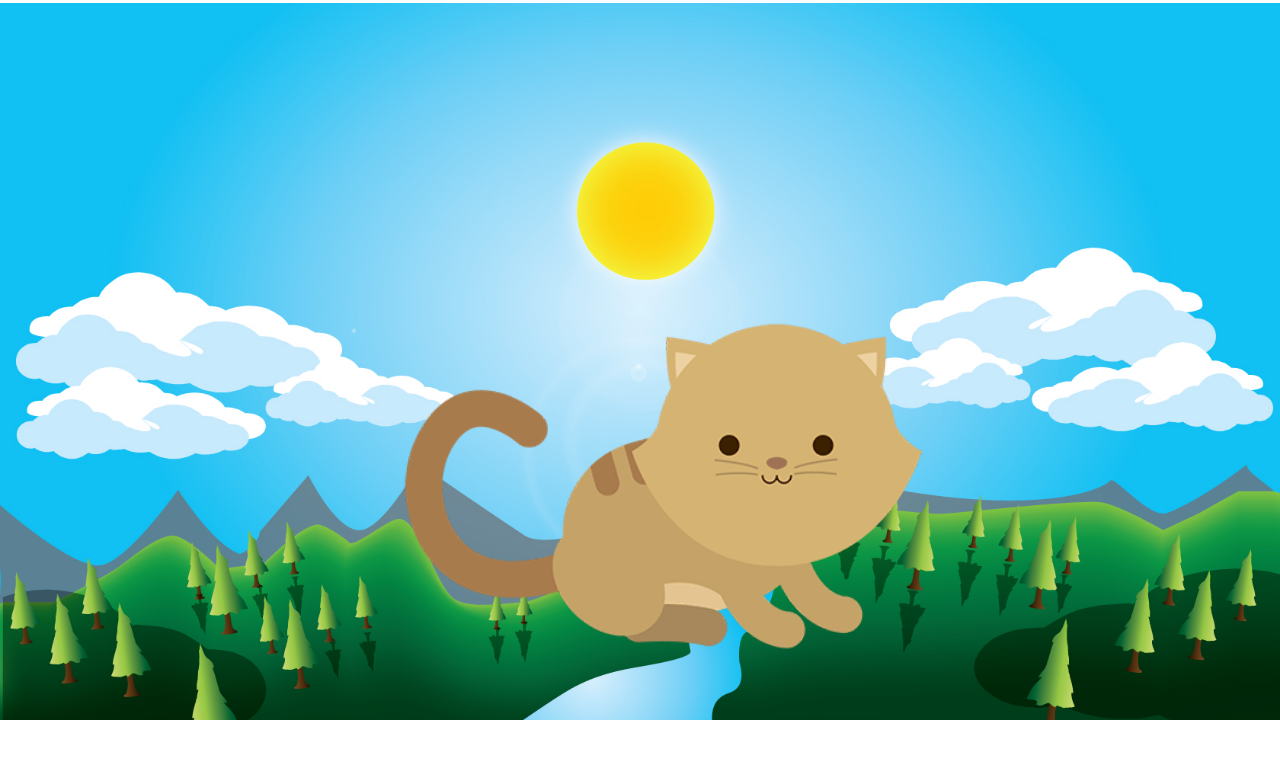
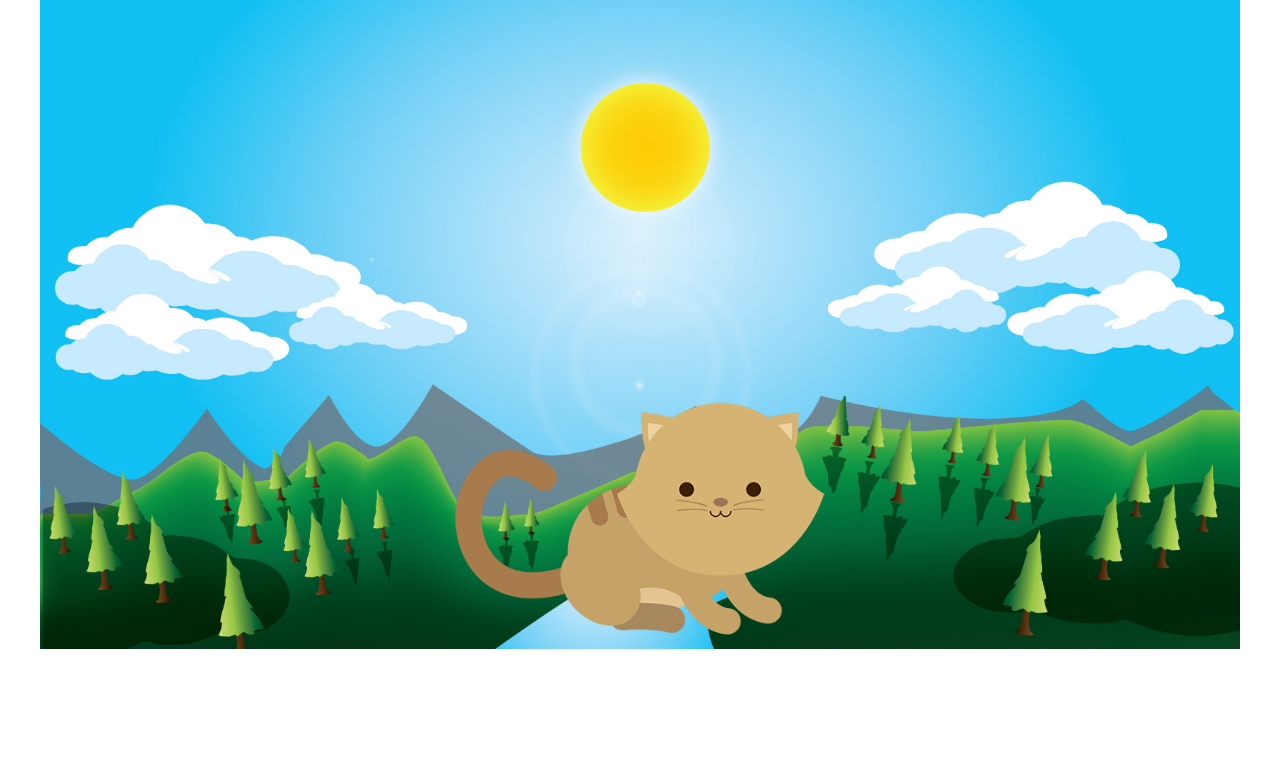
Before and after one commit to alejandraHoces/Reto-kitten, a plain HTML site: page index.html in a window 1280 px wide. Drawn offline with Linux system fonts and the light colour scheme.

Commit message:
Añadiendo estilo de grid final

```diff
--- a/css/main.css
+++ b/css/main.css
@@ -7,20 +7,29 @@
 /*first-mobile*/
 .container {
   width: 100%;
-  /*max-width: 1200px;*/
+  max-width: 1200px;
   margin:auto;
 }
 /*Fondo de imagen*/
 .bg-kitten {
   background-image: url(../assets/images/dawn.png);
+  background-size: cover;
+  background-position: center;
   background-repeat: no-repeat;
-  background-size: cover;
-  background-position: auto;
 }
 /*Estilos de imagen-kitten*/
 .kitten {
+  margin: 0 auto;
   width: 100%;
-  padding-top: 30em;
+  padding-top: 25em;
+}
+/*clase que le da un margen para que la imagen se mueva 4columnas a su derecha*/
+.col-xs-offset-4 {
+  margin-left: 33.33333333%;
+}
+/*tamaño del espacio de el centrado 4columnas*/
+.col-xs-4 {
+  width: 33.33333333%;
 }
 
 /*tablet*/
@@ -31,8 +40,6 @@
 
   .kitten {
     content: url(../assets/images/kitten-small.png);
-    width: 50%;
-    margin-left: 15em;
   }
 }
 
@@ -41,13 +48,9 @@
 @media (min-width: 992px) {
   .bg-kitten {
     background-image: url(../assets/images/sunny-day.jpg);
-    height: 45em;
   }
 
   .kitten {
     content: url(../assets/images/kitten-medium.png);
-    padding-top: 25%;
-    margin-left: 30%;
-    width: 35em;
   }
 }
--- a/index.html
+++ b/index.html
@@ -11,11 +11,11 @@
     <!--Contenedor de imagen principal-->
     <div class="container">
       <div class="row">
-        <div class="col-xs-cat col-ms-cat col-lg-cat">
           <section class="bg-kitten">
-          <img src="assets/images/kitten-large.png" class="kitten" alt="kitten-large">
-          </section>
-        </div>
+            <div class="col-xs-offset-4 col-xs-4">
+              <img src="assets/images/kitten-large.png" class="kitten" alt="kitten-large">
+          </div>
+        </section>
       </div>
     </div>
  </body>
```
